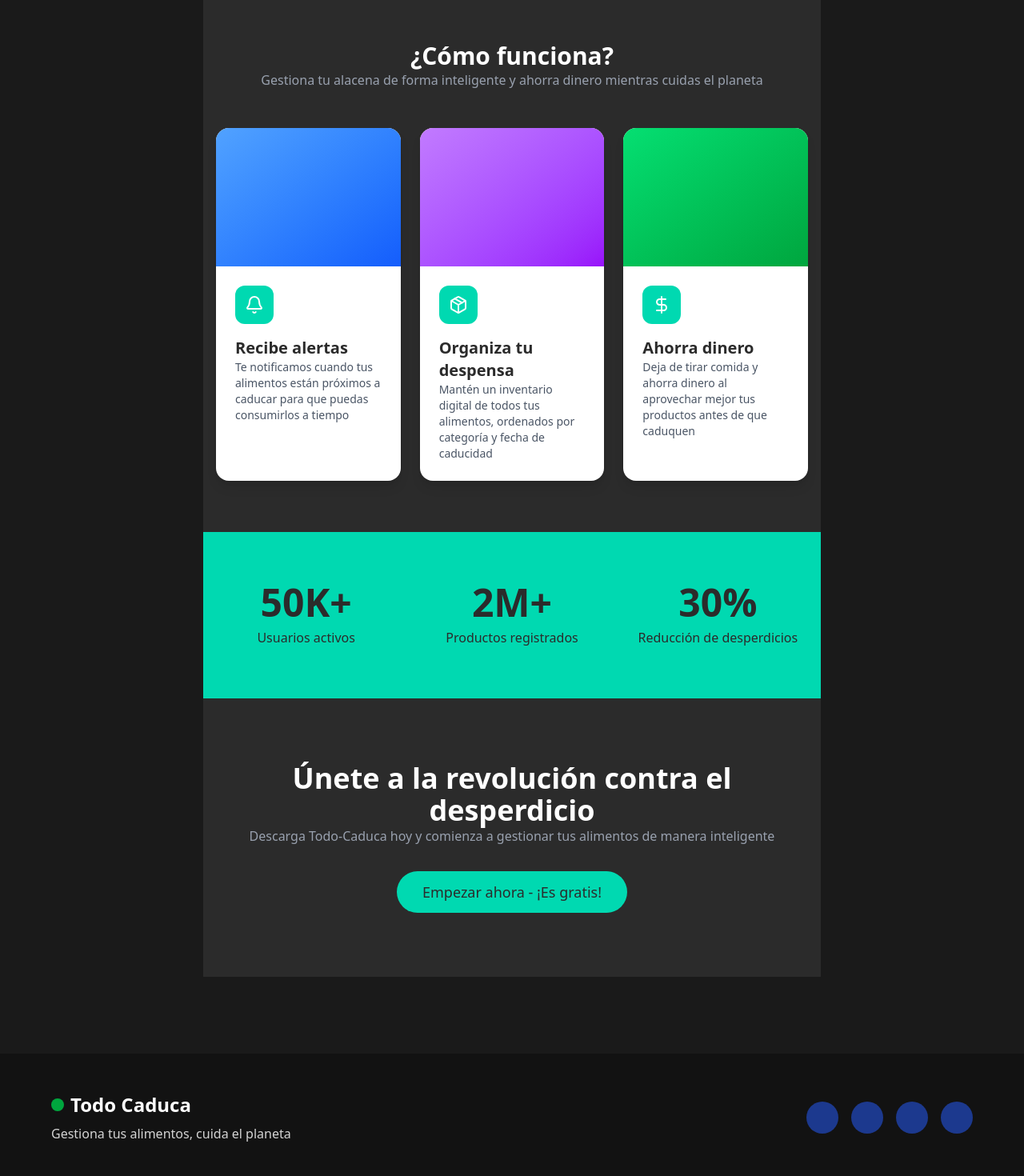
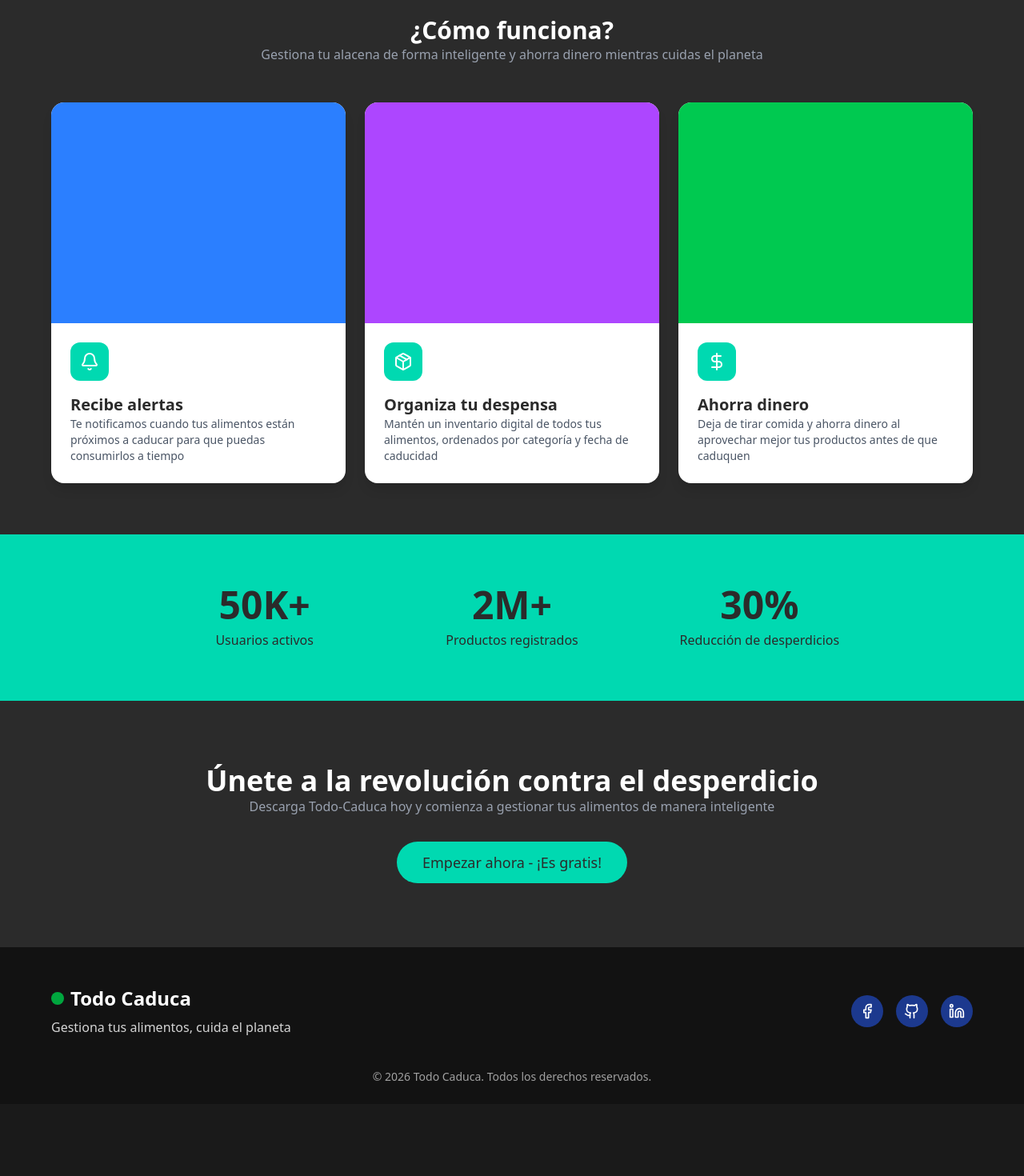
Before and after one commit to reeeyy05/TODO_CADUCA, a React (Vite) app: page / in a window 1280 px wide. Shown: the part 560-2030 px from the top of the page at 80% size. After the commit the page ends 1940 px from the top, so only its background shows below. Built offline with nearby package versions, Linux system fonts and the light colour scheme.

Commit message:
🔁Cambios css
Se hacen cambios en el css

```diff
--- a/src/components/common/Footer.tsx
+++ b/src/components/common/Footer.tsx
@@ -1,3 +1,5 @@
+import { Facebook, Linkedin, Github } from 'lucide-react';
+
 export default function Footer() {
     return (
         <footer className="bg-neutral-800 text-white p-10">
@@ -16,10 +18,15 @@ export default function Footer() {
 
                 {/* Iconos de redes sociales */}
                 <div className="flex gap-3">
-                    <div className="w-10 h-10 bg-blue-900 rounded-full flex items-center justify-center"></div>
-                    <div className="w-10 h-10 bg-blue-900 rounded-full flex items-center justify-center"></div>
-                    <div className="w-10 h-10 bg-blue-900 rounded-full flex items-center justify-center"></div>
-                    <div className="w-10 h-10 bg-blue-900 rounded-full flex items-center justify-center"></div>
+                    <a href="#" className="w-10 h-10 bg-blue-900 hover:bg-blue-700 transition-colors rounded-full flex items-center justify-center text-white">
+                        <Facebook size={20} />
+                    </a>
+                    <a href="#" className="w-10 h-10 bg-blue-900 hover:bg-blue-700 transition-colors rounded-full flex items-center justify-center text-white">
+                        <Github size={20} />
+                    </a>
+                    <a href="#" className="w-10 h-10 bg-blue-900 hover:bg-blue-700 transition-colors rounded-full flex items-center justify-center text-white">
+                        <Linkedin size={20} />
+                    </a>
                 </div>
 
             </div>
--- a/src/components/home/Landing.tsx
+++ b/src/components/home/Landing.tsx
@@ -10,7 +10,7 @@ export default function LandingPage() {
                     <span className="text-[#00D9B1]">comida</span>
                 </h1>
                 <p className="text-gray-400 max-w-2xl mx-auto mb-8">
-                    Todo-Caduca te ayuda a controlar las fechas de caducidad de tus alimentos, recibir notificaciones antes de que tus productos expiren y reducir el desperdicio de comida en tu hogar.
+                    Todo Caduca te ayuda a controlar las fechas de caducidad de tus alimentos, recibir notificaciones antes de que tus productos expiren y reducir el desperdicio de comida en tu hogar.
                 </p>
                 <button className="px-8 py-3 bg-[#00D9B1] text-[#2B2B2B] rounded-full font-medium text-lg hover:bg-[#00C4A0] transition-colors">
                     Comenzar gratis
@@ -27,7 +27,7 @@ export default function LandingPage() {
                 <div className="grid grid-cols-1 md:grid-cols-3 gap-6 max-w-6xl mx-auto">
                     {/* Card 1 */}
                     <div className="bg-white rounded-2xl overflow-hidden shadow-lg">
-                        <div className="aspect-[4/3] bg-gradient-to-br from-blue-400 to-blue-600"></div>
+                        <div className="aspect-[4/3] bg-blue-500" />
                         <div className="p-6">
                             <div className="w-12 h-12 bg-[#00D9B1] rounded-xl flex items-center justify-center mb-4">
                                 <Bell className="w-6 h-6 text-white" />
@@ -41,7 +41,7 @@ export default function LandingPage() {
 
                     {/* Card 2 */}
                     <div className="bg-white rounded-2xl overflow-hidden shadow-lg">
-                        <div className="aspect-[4/3] bg-gradient-to-br from-purple-400 to-purple-600"></div>
+                        <div className="aspect-[4/3] bg-purple-500" />
                         <div className="p-6">
                             <div className="w-12 h-12 bg-[#00D9B1] rounded-xl flex items-center justify-center mb-4">
                                 <Package className="w-6 h-6 text-white" />
@@ -55,7 +55,7 @@ export default function LandingPage() {
 
                     {/* Card 3 */}
                     <div className="bg-white rounded-2xl overflow-hidden shadow-lg">
-                        <div className="aspect-[4/3] bg-gradient-to-br from-green-400 to-green-600"></div>
+                        <div className="aspect-[4/3] bg-green-500" />
                         <div className="p-6">
                             <div className="w-12 h-12 bg-[#00D9B1] rounded-xl flex items-center justify-center mb-4">
                                 <DollarSign className="w-6 h-6 text-white" />
--- a/src/styles/profile.css
+++ b/src/styles/profile.css
@@ -31,7 +31,7 @@ header {
   border-bottom: 1px solid var(--border);
 }
 
-main {
+.contenedor-perfil {
   flex: 1;
   padding: 2rem 5%;
   max-width: 900px;
@@ -114,7 +114,6 @@ label {
 footer {
   background: #121212;
   padding: 3rem 5% 1.5rem;
-  margin-top: 4rem;
 }
 
 .footer-content {
```
